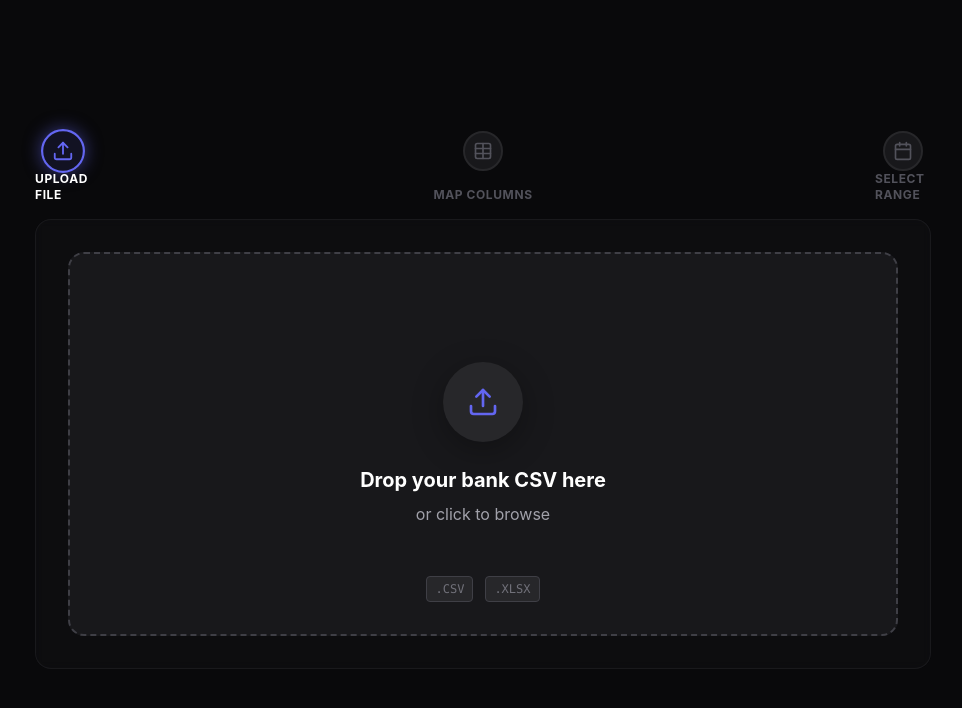
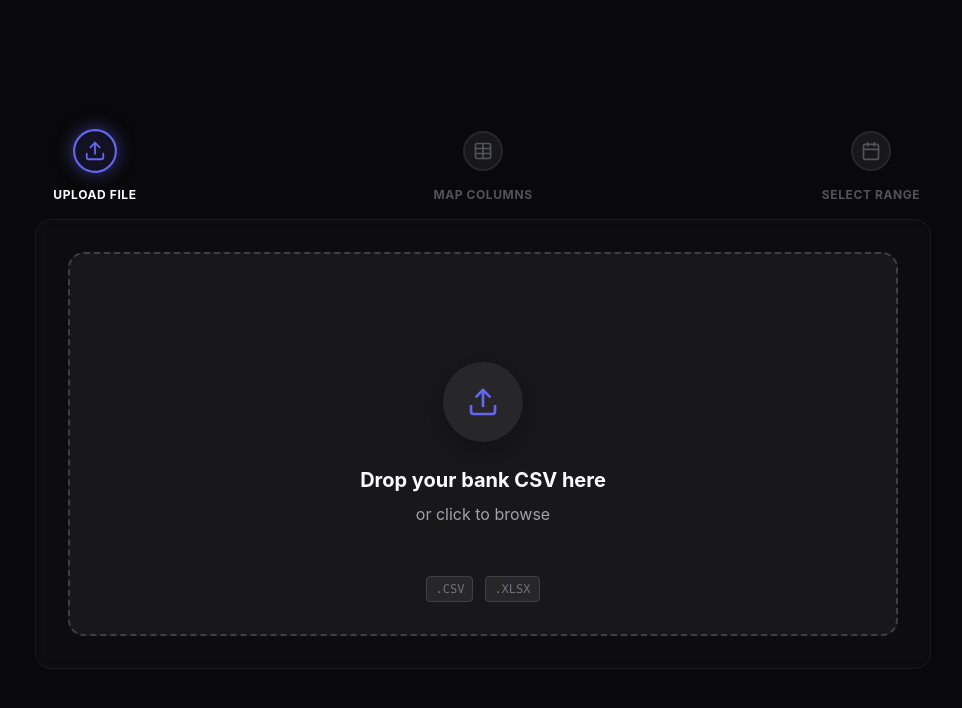
Before and after one commit to default-anton/cashmop, a React (Vite) app in the folder frontend/: page / in a window 1280 px wide. Shown: the top 708 px of the page, without its empty margins (157-1119 px from the left). Built offline with nearby package versions, Linux system fonts and the light colour scheme.

Commit message:
style: add horizontal padding to ImportFlow header container

```diff
--- a/frontend/src/components/data-ingestion/ImportFlow.tsx
+++ b/frontend/src/components/data-ingestion/ImportFlow.tsx
@@ -20,7 +20,7 @@ export default function ImportFlow() {
       <div className="w-full max-w-4xl">
 
         <div className="mb-12">
-          <div className="flex items-center justify-between relative">
+          <div className="flex items-center justify-between relative px-8">
 
             {/* The Connecting Line (Background) */}
             <div className="absolute left-0 top-1/2 -translate-y-1/2 w-full h-1 bg-obsidian-800 rounded-full -z-10" />
```
